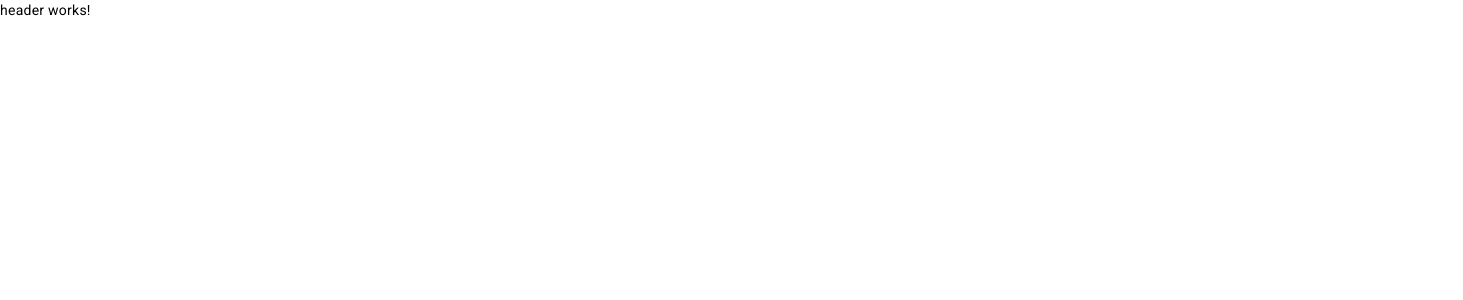
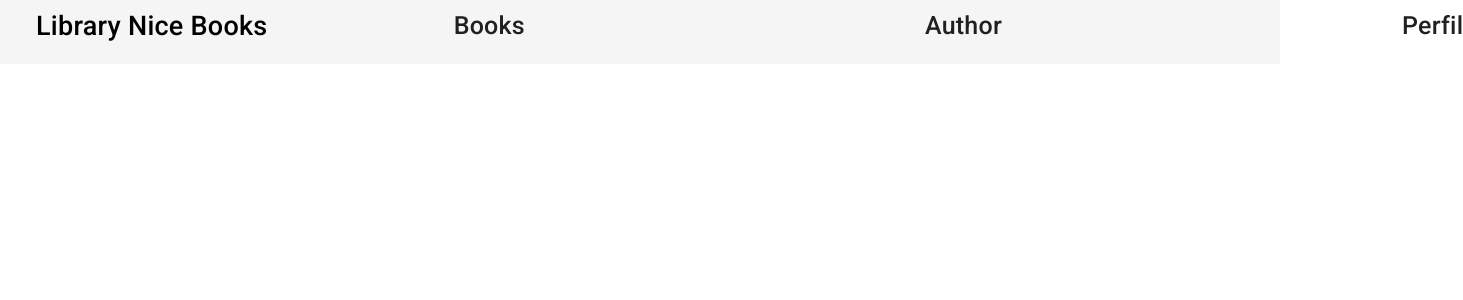
Before and after one commit to jaofreire/LibraryManager.Web, an Angular app: page / in a window 1280 px wide. Shown: the top 300 px of the page, 1463 px wide, since content can reach past the window. Built offline with nearby package versions, Linux system fonts and the light colour scheme.

Commit message:
estilizaded header

```diff
--- a/src/app/app.routes.ts
+++ b/src/app/app.routes.ts
@@ -1,3 +1,4 @@
 import { Routes } from '@angular/router';
 
+
 export const routes: Routes = [];
--- a/src/app/shared/components/header/header.component.html
+++ b/src/app/shared/components/header/header.component.html
@@ -1 +1,12 @@
-<p>header works!</p>
+<mat-toolbar>
+    <div class="toolbar">
+        <div class="toolbar-contents">
+            <div class="toolbar-title">Library Nice Books</div>
+            <div class="toolbar-interactive-options">
+                <p>Books</p>
+                <p>Author</p>
+                <p>Perfil</p>
+            </div>
+        </div>
+    </div>
+</mat-toolbar>
--- /dev/null
+++ b/src/app/shared/components/header/header.component.scss
@@ -0,0 +1,26 @@
+.toolbar{
+    display: flex;
+    justify-content: space-between;
+    align-items: center;
+    padding: 10px 20px;
+}
+
+.toolbar-contents{
+  display: flex;
+  width: 100%;
+}
+
+.toolbar-title{
+    display: flex;
+    justify-content: left;
+    color: black;
+    font-size: 27px;
+}
+
+.toolbar-interactive-options{
+  display: flex;
+  justify-content: space-between;
+  gap: 400px;
+  font-size: 25px;
+  margin-left: 15%;
+}
--- a/src/app/shared/components/header/header.component.ts
+++ b/src/app/shared/components/header/header.component.ts
@@ -1,11 +1,12 @@
 import { Component } from '@angular/core';
+import { MatToolbarModule } from '@angular/material/toolbar'
 
 @Component({
   selector: 'app-header',
   standalone: true,
-  imports: [],
+  imports: [MatToolbarModule],
   templateUrl: './header.component.html',
-  styles: ``
+  styleUrls: ['./header.component.scss']
 })
 export class HeaderComponent {
 
--- /dev/null
+++ b/src/app/shared/components/perfil/perfil.component.html
@@ -0,0 +1 @@
+<p>perfil works!</p>
```
Also changed, not shown: src/app/shared/components/perfil/perfil.component.ts (added, +12 -0 lines), src/styles.scss (line endings or trailing spaces), 1 other file (tests, documents, lock files or other folders).
